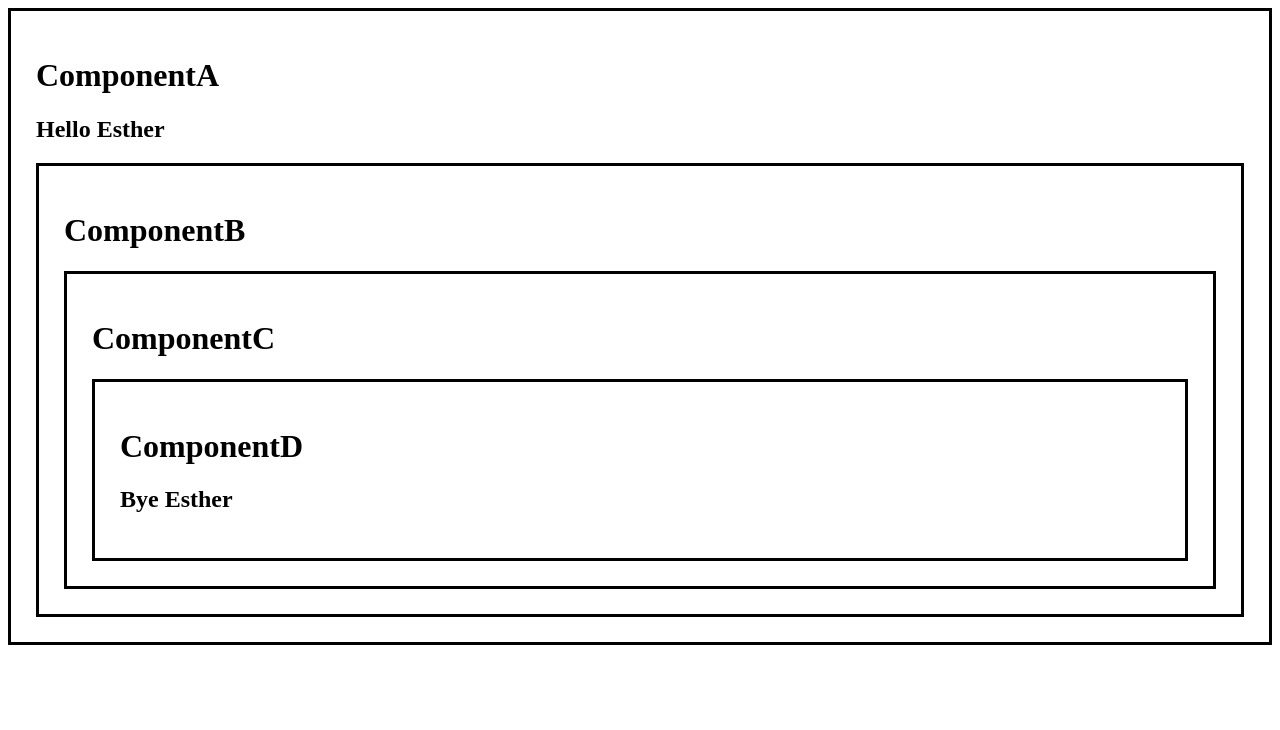
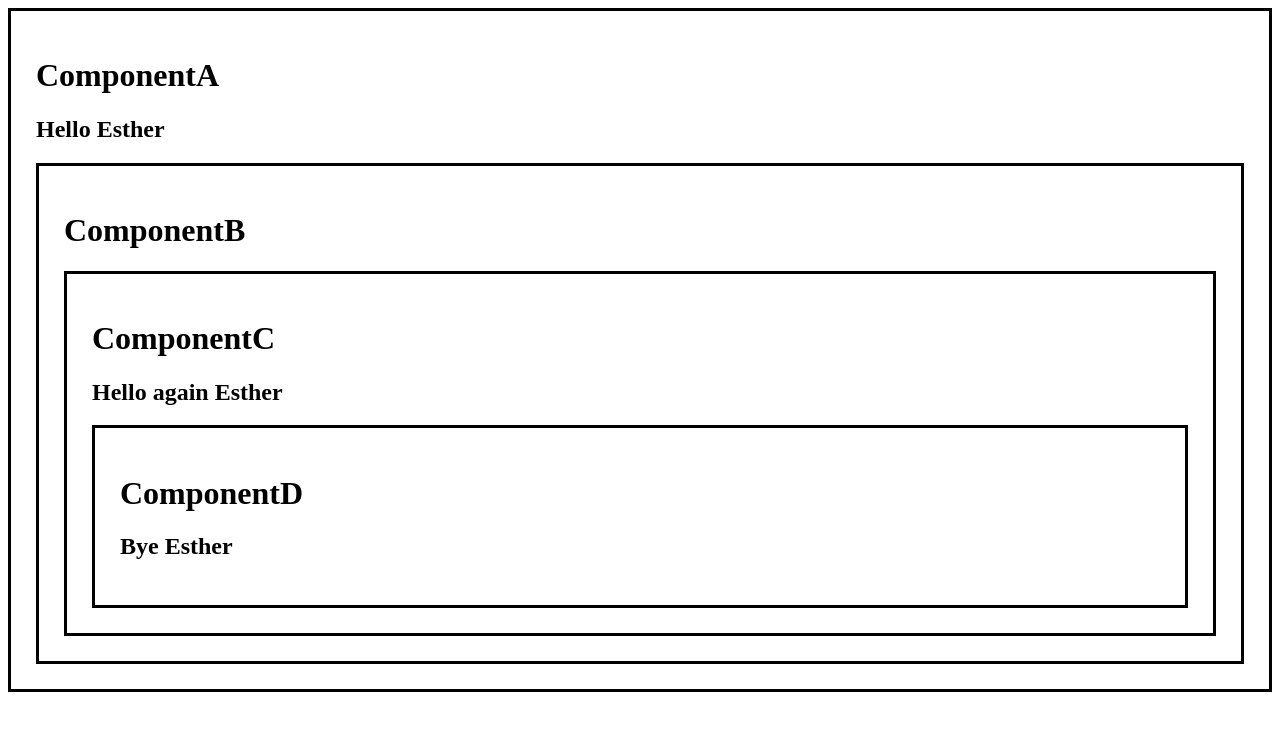
Before and after one commit to UWIMANIDUHAYEEsther/my-react-app, a React (Vite) app: page / in a window 1280 px wide. Shown: the top 730 px of the page. Built offline with nearby package versions, Linux system fonts and the light colour scheme.

Commit message:
useContext hook in react

```diff
--- a/src/ComponentA.jsx
+++ b/src/ComponentA.jsx
@@ -1,18 +1,21 @@
+import React, { useState, createContext } from 'react'
+import ComponentB from './ComponentB'
 
-import React, {useState} from 'react'
+export const userContext = createContext()
 
-import ComponentB from './ComponentB'
 function ComponentA(){
-    const[user,setuser]=useState('Esther')
+    const [user, setuser] = useState('Esther')
 
+    return(
+        <div className='box'>
+            <h1>ComponentA</h1>
+            <h2>{`Hello ${user}`}</h2>
 
+            <userContext.Provider value={user}>
+                <ComponentB />
+            </userContext.Provider>
+        </div>
+    )
+}
 
-    return(<div className='box'>
-        <h1>ComponentA</h1>
-        <h2>{`Hello ${user}`}</h2>
-        <ComponentB user={user}/>
-    </div>)
-
-
-}
 export default ComponentA
--- a/src/ComponentB.jsx
+++ b/src/ComponentB.jsx
@@ -1,11 +1,11 @@
 
 import ComponentC from './ComponentC.jsx'
-function ComponentB(props){
+function ComponentB(){
 
 
     return(<div className='box'>
         <h1>ComponentB</h1>
-        <ComponentC user={props.user}/>
+        <ComponentC/>
     </div>)
 
 
--- a/src/ComponentC.jsx
+++ b/src/ComponentC.jsx
@@ -1,11 +1,15 @@
 
+import React, {useContext} from 'react'
+import {userContext} from './ComponentA.jsx'
 import ComponentD from './ComponentD.jsx'
-function ComponentC(props){
 
+function ComponentC(){
+ const user=useContext(userContext)
 
     return(<div className='box'>
         <h1>ComponentC</h1>
-        <ComponentD user={props.user}/>
+        <h2>{`Hello again ${user}`}</h2>
+        <ComponentD/>
     </div>)
 
 
--- a/src/ComponentD.jsx
+++ b/src/ComponentD.jsx
@@ -1,11 +1,12 @@
 
-
-function ComponentD(props){
-
+import React, {useContext} from 'react'
+import {userContext} from './ComponentA.jsx'
+function ComponentD(){
+const user=useContext(userContext)
 
     return(<div className='box'>
         <h1>ComponentD</h1>
-        <h2>{`Bye ${props.user}`}</h2>
+        <h2>{`Bye ${user}`}</h2>
     </div>)
 
 
```
